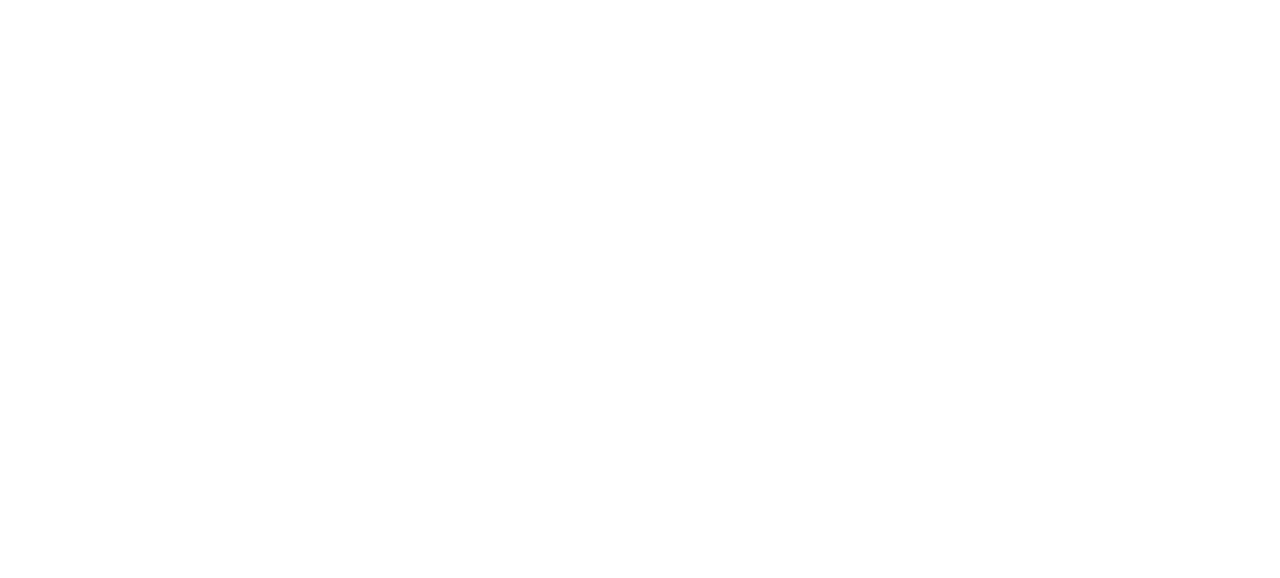
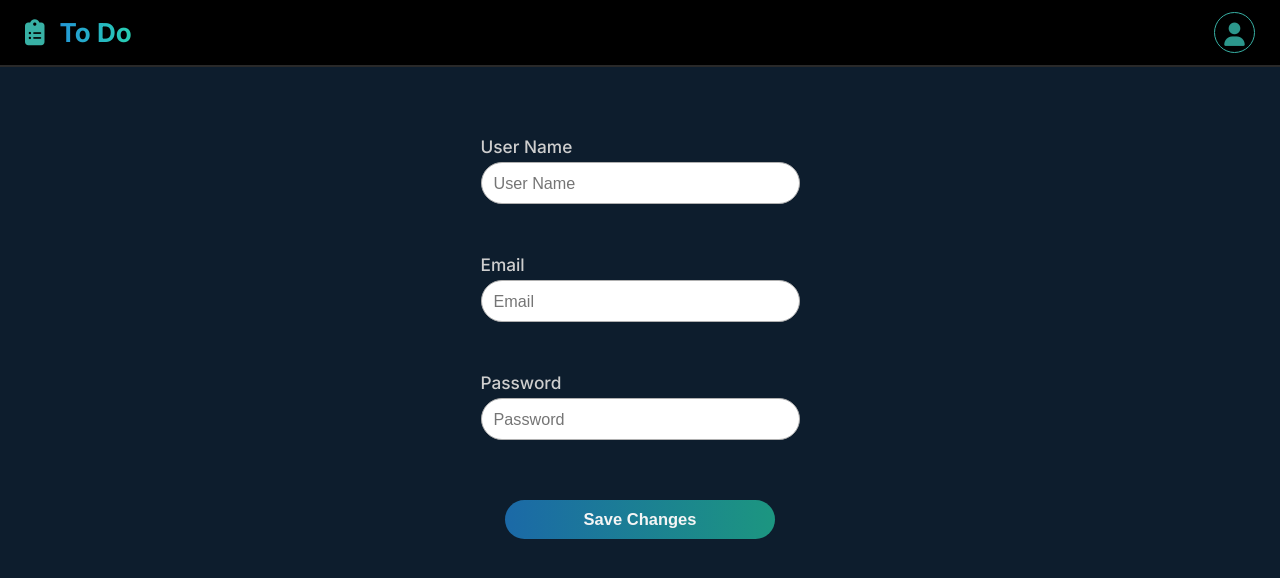
Before and after one commit to Kkarthi123/MERN-Todo-APP, a React (Create React App) app in the folder Frontend/: page /user/profile in a window 1280 px wide. Before the commit this address had no page. Shown: the top 578 px of the page. Built offline with nearby package versions, Linux system fonts and the light colour scheme; sample sign-in values are in the browser's storage.

Commit message:
DId Some Ui changes. Bring Profile editing feature for users.

```diff
--- a/Frontend/src/App.css
+++ b/Frontend/src/App.css
@@ -1,6 +1,7 @@
 @import url(./styles/home.css);
 @import url(./styles/authForm.css);
 @import url(./styles/notes.css);
+@import url(./styles/profile.css);
 
 #root{
   height: 100%;
--- a/Frontend/src/App.js
+++ b/Frontend/src/App.js
@@ -6,10 +6,13 @@
 import Notes from './components/notes';
 import AuthUi from './components/authUi';
 import {RequireAuth} from "./components/protectRoute";
+import Profile from "./components/profile";
+import Error from './components/error';
 
 
 
 function App() {
+  // let auth = JSON.parse(localStorage.getItem("authToken"));
   return (
      <>
       <BrowserRouter>
@@ -18,8 +21,15 @@
             <Route index element={ <AuthUi/> } />
             <Route path="login" element={ <Login /> } />
             <Route path="register" element={ <SignUp/> } />
+            <Route path='*' element={<Error/>} />
           </Route>
-          <Route path="notes" element={ <RequireAuth component={<Notes/>}></RequireAuth> } />
+          <Route path='/user'>
+            <Route index  element={<Error/>}/>
+            <Route path="my-notes" element={ <RequireAuth  component={<Notes />}></RequireAuth> } />
+            <Route path="profile" element={ <RequireAuth component={<Profile />}></RequireAuth>} />
+            <Route path='*' element={<Error/>} />
+          </Route>
+
         </Routes>
       </BrowserRouter>
      </>
--- a/Frontend/src/components/Login.js
+++ b/Frontend/src/components/Login.js
@@ -11,13 +11,14 @@
   const navigate = useNavigate();
   const [email, setEmail] = useState("");
   const [password, setPassWord] = useState("");
-  const [errorMessage, setErrorMessage] = useState('');
+  const [notifyMessage, setNotifyMessage] = useState('');
   const [login, setLogin] = useState(false)
 
   useEffect(()=>{
     let token = localStorage.getItem("authToken");
+    console.log("L")
     if(token){
-      navigate('/notes')
+      navigate('/user/my-notes')
     }
   }, [login])
 
@@ -36,27 +37,27 @@
         }
       }
       else {
-        errorMsgHandler("Please fill all the fields")
+        messageHandler("Please fill all the fields")
       }
     }
     catch({response: {data}}){
-      errorMsgHandler(data.message)
+      messageHandler(data.message)
     }
 
 
   }
 
-  const errorMsgHandler = (msg)=>{
-    setErrorMessage(msg)
+  const messageHandler = (msg)=>{
+    setNotifyMessage(msg)
     setTimeout(function(){
-      setErrorMessage(null)
+      setNotifyMessage(null)
     }, 2000)
   }
 
 
   return (
     <div className='auth-form'>
-      {errorMessage && <div className='form-error-msg'>{errorMessage}</div>}
+      {notifyMessage && <div className='notify-message form-error-msg'>{notifyMessage}</div>}
       <form onSubmit={(e) => signInUser(e)}>
         <div className='input-field'>
           <label htmlFor='email'>Email</label>
--- a/Frontend/src/components/authUi.js
+++ b/Frontend/src/components/authUi.js
@@ -10,7 +10,7 @@
   useEffect(() => {
     let token = localStorage.getItem("authToken");
     if (token) {
-      navigate('/notes')
+      navigate('/user/my-notes')
     }
   }, [])
 
--- /dev/null
+++ b/Frontend/src/components/error.js
@@ -0,0 +1,7 @@
+import React from 'react'
+
+export default function error() {
+  return (
+    <div>404 Page Not Found</div>
+  )
+}
--- /dev/null
+++ b/Frontend/src/components/nav.js
@@ -0,0 +1,38 @@
+import React from 'react'
+import { Link, useNavigate} from 'react-router-dom';
+
+function Nav({auth:{name}}) {
+    const navigate = useNavigate();
+
+    const logOut = ()=>{
+        localStorage.removeItem("authToken");
+        navigate("/")
+    }
+
+  return (
+    <div className='navigation-header'>
+    <Link to="/user/my-notes">
+    <div className='app-name'>
+      <i className="fa-solid fa-clipboard-list"></i>
+      <span>To Do</span>
+     </div>
+    </Link>
+     <div className='user-details'>
+       <div className='user-icon-cont'>
+        <Link to={"/user/profile"}>
+         <div className='user-icon'>
+            <i className="fa-solid fa-user"></i>
+         </div>
+         </Link>
+         <div className='user-detail-cont'>
+           <div className='username'>{name}</div>
+           <div className='profile-page-link'><Link to={"/user/profile"}>Profile</Link></div>
+           <div className='logout' onClick={logOut}>Log Out</div>
+         </div>
+       </div>
+     </div>
+  </div>
+  )
+}
+
+export default Nav
--- a/Frontend/src/components/notes.js
+++ b/Frontend/src/components/notes.js
@@ -1,7 +1,8 @@
 import React, { useEffect, useRef, useState } from 'react'
 import axios from 'axios';
 import $ from 'jquery';
-import { Link, useNavigate } from 'react-router-dom';
+import { useNavigate } from 'react-router-dom';
+import Nav from "./nav"
 
 
 
@@ -10,10 +11,13 @@
   const [inputData, setInputData] = useState('');
   const [list, setList] = useState([]);
   const [isEditeMode, setEditMode] = useState(false);
-  const welcomeTitle = useRef(["Welcome", "HI", "Hello"])
+  const editIndex = useRef('');
+  const [sucessMessage, setSuccessMessage] = useState(false);
+  const [notifyMessage, setNotifyMessage] = useState('');
 
-  let editIndex = useRef('');
-  let auth = JSON.parse(localStorage.getItem("authToken"));
+
+
+  const auth = JSON.parse(localStorage.getItem("authToken"));
 
   const config = {
     authorization: `Bearer ${auth?.token}`
@@ -78,7 +82,9 @@
     }, { headers: config})
     list.splice(editIndex.current, 1, inputData)
     setList(list)
-    cancelEditMode()
+    cancelEditMode();
+    setSuccessMessage(true)
+    messageHandler("Updated sucessfully")
   }
 
   function cancelEditMode() {
@@ -86,35 +92,21 @@
     setInputData('')
   }
 
-  const logOut = ()=>{
-    localStorage.clear("authToken");
-    navigate("/")
+  const messageHandler = (msg)=>{
+    setNotifyMessage(msg)
+    setTimeout(function(){
+      setNotifyMessage(null)
+    }, 2000)
   }
-
 
 
 
     return (
 
       <div className='todo_main_conatiner'>
+        { notifyMessage && <div className={`notify-message ${sucessMessage? "form-success-msg": "form-error-msg"}`}>{notifyMessage}</div>}
 
-        <div className='navigation-header'>
-          <Link to="/notes">
-          <div className='app-name'>
-            <i className="fa-solid fa-clipboard-list"></i>
-            <span>To Do</span>
-           </div>
-          </Link>
-           <div className='user-details'>
-             <div className='user-icon'>
-               <i className="fa-solid fa-user"></i>
-               <div className='user-detail-cont'>
-                 <div className='username'>{auth?.name}</div>
-                 <div className='logout' onClick={logOut}>Log Out</div>
-               </div>
-             </div>
-           </div>
-        </div>
+        <Nav auth={auth}/>
         <div className='welcome-header'>
           <h1>Welcome<span>😊</span> {auth?.name}!</h1>
         </div>
--- /dev/null
+++ b/Frontend/src/components/profile.js
@@ -0,0 +1,75 @@
+import React, { useState } from 'react'
+import Nav  from './nav';
+import {useNavigate } from 'react-router-dom';
+import axios from 'axios';
+
+
+export default function Profile() {
+  const auth = JSON.parse(localStorage.getItem("authToken"));
+  const navigate = useNavigate();
+  const [userName, setUserName] = useState(auth.name);
+  const [email, setEmail] = useState(auth.email);
+  const [password, setPassWord] = useState("");
+  const [notifyMessage, setNotifyMessage] = useState('');
+
+
+
+  const config = {
+    authorization: `Bearer ${auth?.token}`
+  }
+
+
+  const saveProfileChanges = async (e)=>{
+    e.preventDefault();
+
+    if(userName === '' || email === ''){
+      messageHandler("Please fill the Required Fields")
+    }
+
+    if( userName !== auth.name || email !== auth.email || password !== '' ){
+      let {data} = await axios.post("/api/updatepProfile", {
+        name: userName,
+        email: email,
+        password: password
+      }, {headers: config});
+     if(data){
+      localStorage.setItem("authToken", JSON.stringify(data));
+     }
+    }
+
+    navigate('/user/my-notes');
+  }
+
+  const messageHandler = (msg)=>{
+    setNotifyMessage(msg)
+    setTimeout(function(){
+      setNotifyMessage(null)
+    }, 2000)
+  }
+
+  return (
+    <div className='todo_main_conatiner'>
+      <Nav auth={auth}/>
+      { notifyMessage && <div className='notify-message form-error-msg'>{notifyMessage}</div>}
+      <div className='user-profiler-cont'>
+        <form onSubmit={(e)=> saveProfileChanges(e)}>
+          <div className='input-field'>
+            <label htmlFor='name'>User Name</label>
+            <input type='text' value={userName} onChange={(e) => setUserName(e.target.value)} id='name' placeholder='User Name' name='name'/>
+          </div>
+          <div className='input-field'>
+            <label htmlFor='email'>Email</label>
+            <input type="email" value={email} onChange={(e) => setEmail(e.target.value)} name='email' id='email' placeholder='Email'/>
+          </div>
+          <div className='input-field'>
+            <label htmlFor='password'>Password</label>
+            <input type='password' value={password} onChange={(e) => setPassWord(e.target.value)} name='password' id='password' placeholder='Password'/>
+          </div>
+          <div className='auth-submit-btn'>
+            <input type='submit' value='Save Changes'/>
+          </div>
+        </form>
+      </div>
+    </div>
+  )
+}
--- a/Frontend/src/components/signup.js
+++ b/Frontend/src/components/signup.js
@@ -10,7 +10,7 @@
   const [email, setEmail] = useState("");
   const [password, setPassWord] = useState("");
   const [confirmPassword, setConfirmPassword] = useState("");
-  const [errorMessage, setErrorMessage] = useState('');
+  const [notifyMessage, setNotifyMessage] = useState('');
 
   useEffect(()=>{
     let token = localStorage.getItem("authToken");
@@ -25,7 +25,7 @@
     try{
       if(userName && email && password && confirmPassword){
         if(password !== confirmPassword){
-          errorMsgHandler("Password Doesn't match")
+          messageHandler("Password Doesn't match")
         }else{
           let {data} = await axios.post("/api/user/create",{
             name: userName,
@@ -38,25 +38,25 @@
         }
       }
       else{
-        errorMsgHandler("Please fill all the fields")
+        messageHandler("Please fill all the fields")
       }
     }
     catch({response: {data}}){
-        errorMsgHandler(data.message)
+        messageHandler(data.message)
     }
   }
 
-  const errorMsgHandler = (msg)=>{
-    setErrorMessage(msg)
+  const messageHandler = (msg)=>{
+    setNotifyMessage(msg)
     setTimeout(function(){
-      setErrorMessage(null)
+      setNotifyMessage(null)
     }, 2000)
   }
 
 
   return (
     <div className='auth-form'>
-       { errorMessage && <div className='form-error-msg'>{errorMessage}</div>}
+       { notifyMessage && <div className='form-error-msg'>{notifyMessage}</div>}
       <form onSubmit={(e)=> registerUser(e)}>
         <div className='input-field'>
           <label htmlFor='name'>User Name</label>
--- a/Frontend/src/styles/authForm.css
+++ b/Frontend/src/styles/authForm.css
@@ -31,10 +31,6 @@
     outline: none;
 }
 
-.input-field input:focus{
-
-}
-
 .auth-submit-btn {
     text-align: center;
     padding: 20px 10px;
@@ -42,7 +38,7 @@
 
 
 
-.auth-form .auth-submit-btn input{
+ :is(.auth-form, .user-profiler-cont) .auth-submit-btn input{
     border: none;
     padding: 10px 15px;
     border-radius: 25px;
@@ -55,13 +51,38 @@
 
 }
 
+.notify-message{
+    padding-left: 20px;
+
+    padding: 10px;
+    border-radius: 4px;
+    display: inline-block;
+    position: fixed;
+    right: -100%;
+    top: 90px;
+    pointer-events: none;
+    font-size: 1.1em;
+    animation: slide-left 0.5s ease-in-out both;
+}
 .form-error-msg{
     color: red;
-    padding-left: 20px;
     background: #fed2d2;
-    padding: 10px;
-    border-radius: 4px;
 }
+.form-success-msg{
+    color: #018218;
+    background: #91ffc1;
+}
+
+@keyframes slide-left{
+    0%{
+        right: -100%;
+    }
+    100%{
+        right: 5px;
+    }
+}
+
+
 .already-acc-dec{
     a{
         display: inline-block;
--- a/Frontend/src/styles/notes.css
+++ b/Frontend/src/styles/notes.css
@@ -16,6 +16,7 @@
   }
   .navigation-header a {
     text-decoration: none;
+    color: inherit;
   }
 
 .app-name{
@@ -47,7 +48,6 @@
     }
     .user-detail-cont{
       opacity: 0;
-      font-size: 0.5em;
       position: absolute;
       padding: 5px 10px;
       background: aliceblue;
@@ -58,8 +58,11 @@
       z-index: 2;
       text-align: left;
       transition: 0.4s ease-in-out;
-      right: -10px;
+      right: 0px;
       top: calc(100% + 3px);
+    }
+    .user-icon-cont{
+      position: relative;
     }
   }
   .user-detail-cont div {
@@ -67,14 +70,14 @@
     margin: 4px;
     cursor: auto;
   }
-  .user-detail-cont .logout{
+  .user-detail-cont :is(.logout, .profile-page-link){
     cursor: pointer;
   }
 
-  .user-detail-cont .logout:hover{
+  .user-detail-cont :is(.logout, .profile-page-link):hover{
     color: rgb(50 202 187);
   }
-  .user-icon:hover .user-detail-cont{
+  .user-icon-cont:hover .user-detail-cont{
    opacity: 1;
   }
 
--- /dev/null
+++ b/Frontend/src/styles/profile.css
@@ -0,0 +1,25 @@
+.user-profiler-cont {
+    text-align: left;
+    display: flex;
+    justify-content: center;
+    align-items: center;
+    font-size: 15px;
+    overflow: hidden;
+
+    .input-field {
+        margin: 30px;
+
+        label{
+            color: #cecece;
+        }
+    }
+
+    .input-field input{
+        width: 300px;
+        height: 30px;
+        font-size: 1.08em;
+    }
+    .auth-submit-btn input{
+        background: linear-gradient(89deg, #1b69a7, #1c9680);
+    }
+}
```
Also changed, not shown: 1 other file (tests, documents, lock files or other folders).
